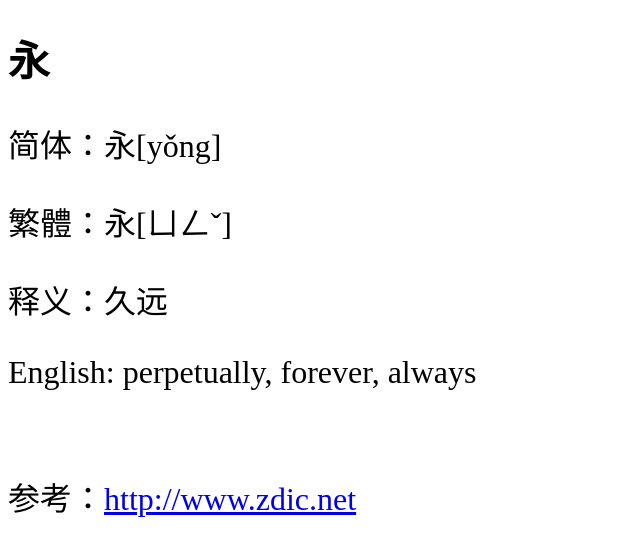
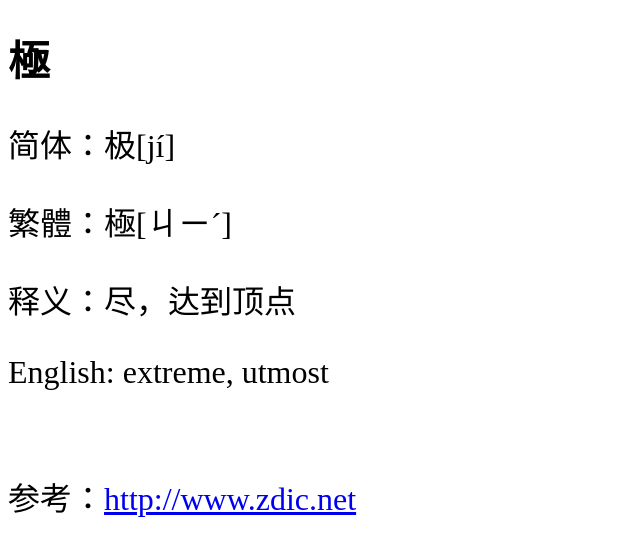
Before and after one commit to shengzhe/livecalligraphy, a Jekyll site: the page built from _posts/2012-08-31-LanTing-114.html, in a window 1280 px wide. Shown: the top 556 px of the page, without its empty margins (0-640 px from the left). Built offline with Jekyll 4.4.1, drawn with Linux system fonts in a browser that asks for light colours; Markdown is read by kramdown in place of the engine named in the settings.

Commit message:
Update 2012-08-31-LanTing-114.html

```diff
--- a/_posts/2012-08-31-LanTing-114.html
+++ b/_posts/2012-08-31-LanTing-114.html
@@ -1,11 +1,11 @@
 ---
 layout: default
-title: 兰亭集序第1个字 (1st character of Lan Ting)
+title: 兰亭集序第114个字 (114thcharacter of Lan Ting)
 ---
-<h1>永</h1>
-<p>简体：永[yǒng]</p>
-<p>繁體：永[ㄩㄥˇ]</p>
-<p>释义：久远</p>
-<p>English: perpetually, forever, always</p>
+<h1>極</h1>
+<p>简体：极[jí]</p>
+<p>繁體：極[ㄐㄧˊ]</p>
+<p>释义：尽，达到顶点</p>
+<p>English: extreme, utmost</p>
 <br/>
-<p>参考：<a href="http://www.zdic.net/zd/zi/ZdicE6ZdicB0ZdicB8.htm">http://www.zdic.net</a></p>
+<p>参考：<a href="http://www.zdic.net/z/1b/js/6781.htm">http://www.zdic.net</a></p>
```
